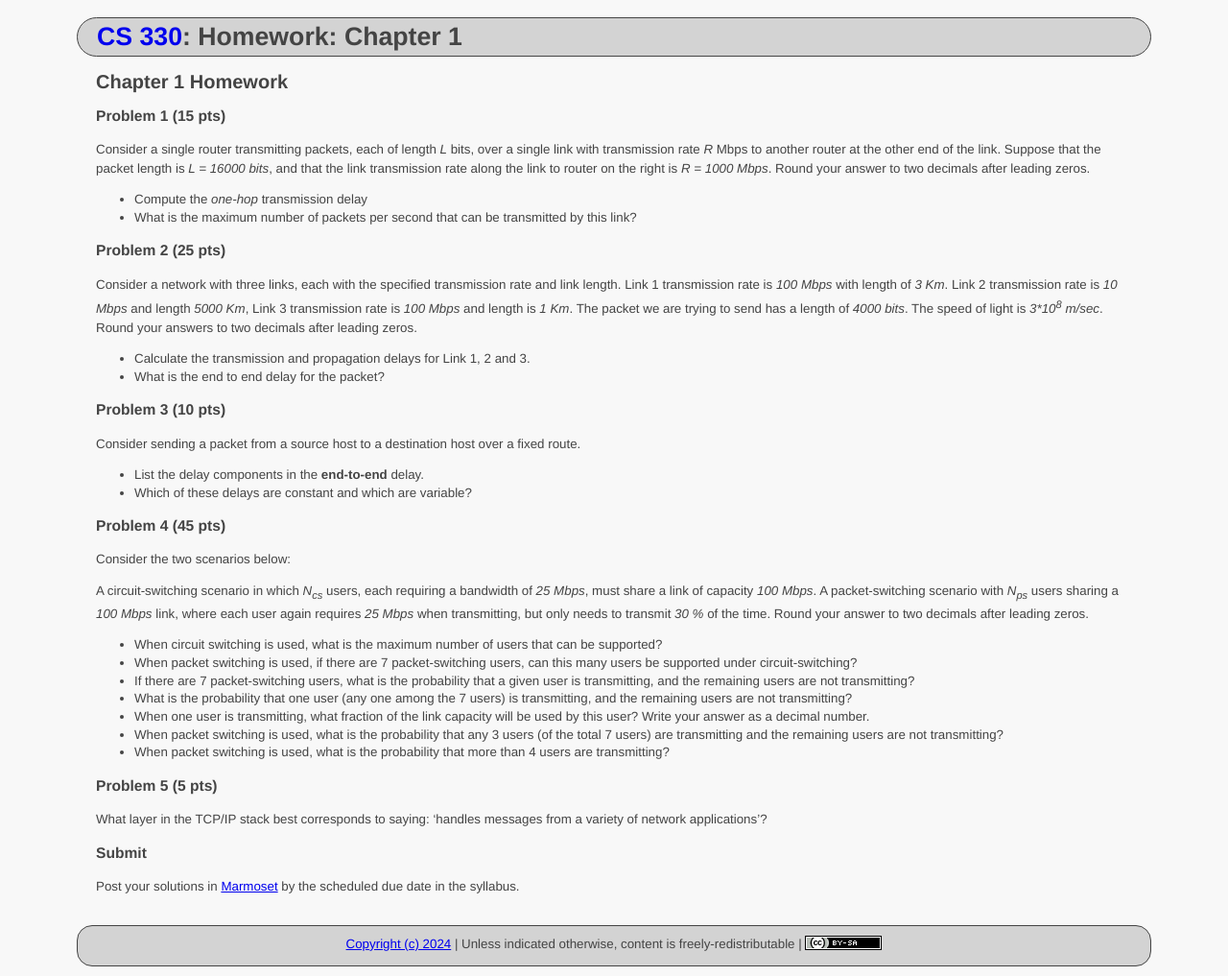
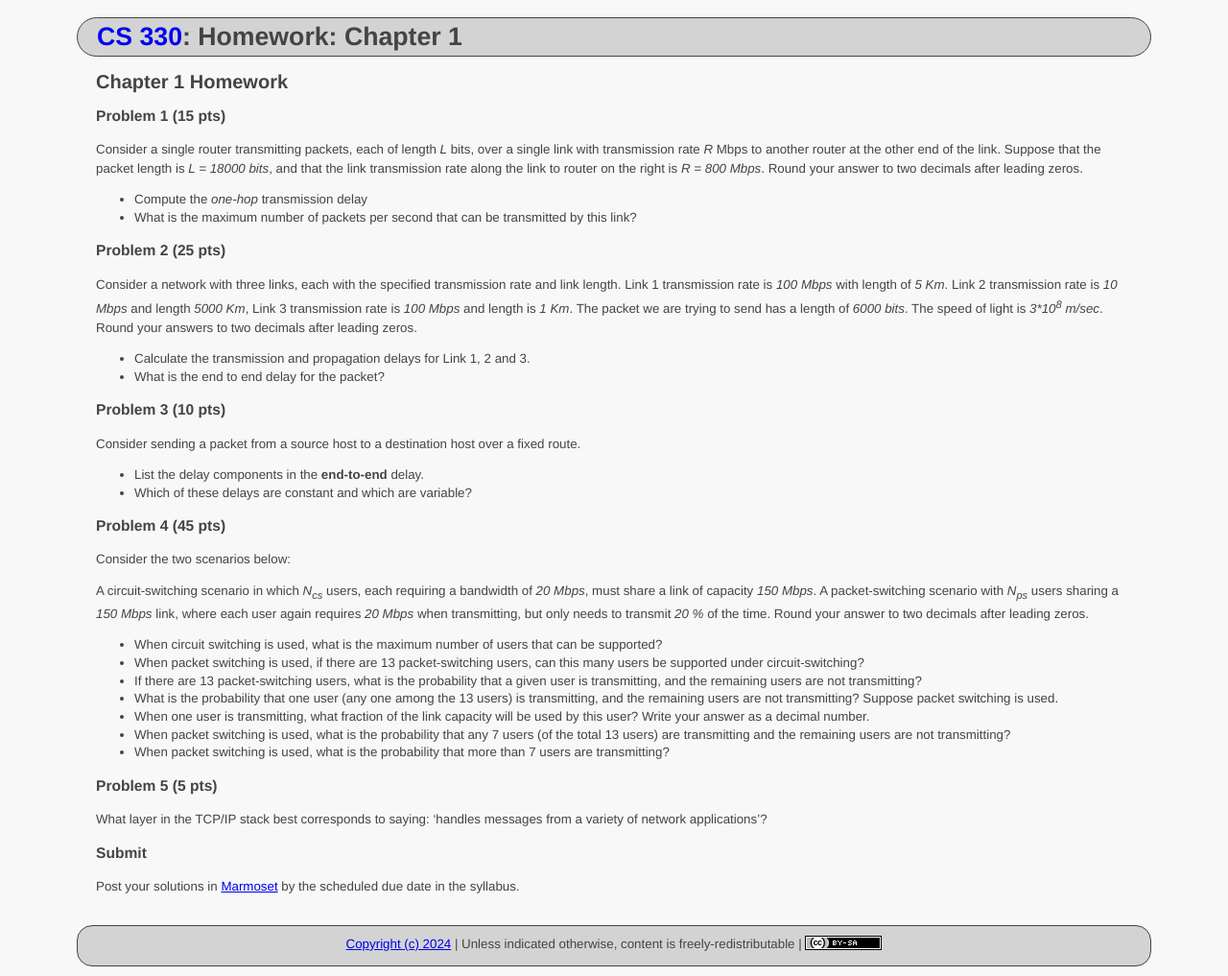
Before and after one commit to ycpcs/cs330-fall2024, a Jekyll site: the page built from assign/homework1.md, in a window 1280 px wide. Shown: the whole page at 96% size. Built offline with Jekyll 4.4.1, drawn with Linux system fonts in a browser that asks for light colours.

Commit message:
update homework

```diff
--- a/assign/homework1.md
+++ b/assign/homework1.md
@@ -7,12 +7,12 @@ title: "Homework: Chapter 1"
 ## Chapter 1 Homework
 
 ### Problem 1 (15 pts)
-Consider a single router transmitting packets, each of length _L_ bits, over a single link with transmission rate _R_ Mbps to another router at the other end of the link. Suppose that the packet length is _L = 16000 bits_, and that the link transmission rate along the link to router on the right is _R = 1000 Mbps_. Round your answer to two decimals after leading zeros.
+Consider a single router transmitting packets, each of length _L_ bits, over a single link with transmission rate _R_ Mbps to another router at the other end of the link. Suppose that the packet length is _L = 18000 bits_, and that the link transmission rate along the link to router on the right is _R = 800 Mbps_. Round your answer to two decimals after leading zeros.
   - Compute the _one-hop_ transmission delay
   - What is the maximum number of packets per second that can be transmitted by this link?
 
 ### Problem 2 (25 pts)
-Consider a network with three links, each with the specified transmission rate and link length. Link 1 transmission rate is _100 Mbps_ with length of _3 Km_. Link 2 transmission rate is _10 Mbps_ and length _5000 Km_, Link 3 transmission rate is _100 Mbps_ and length is _1 Km_. The packet we are trying to send has a length of _4000 bits_. The speed of light is _3*10<sup>8</sup> m/sec_. Round your answers to two decimals after leading zeros.
+Consider a network with three links, each with the specified transmission rate and link length. Link 1 transmission rate is _100 Mbps_ with length of _5 Km_. Link 2 transmission rate is _10 Mbps_ and length _5000 Km_, Link 3 transmission rate is _100 Mbps_ and length is _1 Km_. The packet we are trying to send has a length of _6000 bits_. The speed of light is _3*10<sup>8</sup> m/sec_. Round your answers to two decimals after leading zeros.
   - Calculate the transmission and propagation delays for Link 1, 2 and 3.
   - What is the end to end delay for the packet?
 
@@ -24,16 +24,16 @@ Consider sending a packet from a source host to a destination host over a fixed
 ### Problem 4 (45 pts)
 Consider the two scenarios below:
 
-A circuit-switching scenario in which _N<sub>cs</sub>_ users, each requiring a bandwidth of _25 Mbps_, must share a link of capacity _100 Mbps_.
-A packet-switching scenario with _N<sub>ps</sub>_ users sharing a _100 Mbps_ link, where each user again requires _25 Mbps_ when transmitting, but only needs to transmit _30 %_ of the time. Round your answer to two decimals after leading zeros.
+A circuit-switching scenario in which _N<sub>cs</sub>_ users, each requiring a bandwidth of _20 Mbps_, must share a link of capacity _150 Mbps_.
+A packet-switching scenario with _N<sub>ps</sub>_ users sharing a _150 Mbps_ link, where each user again requires _20 Mbps_ when transmitting, but only needs to transmit _20 %_ of the time. Round your answer to two decimals after leading zeros.
 
   - When circuit switching is used, what is the maximum number of users that can be supported?
-  - When packet switching is used, if there are 7 packet-switching users, can this many users be supported under circuit-switching?
-  - If there are 7 packet-switching users, what is the probability that a given user is transmitting, and the remaining users are not transmitting?
-  - What is the probability that one user (any one among the 7 users) is transmitting, and the remaining users are not transmitting?
+  - When packet switching is used, if there are 13 packet-switching users, can this many users be supported under circuit-switching?
+  - If there are 13 packet-switching users, what is the probability that a given user is transmitting, and the remaining users are not transmitting?
+  - What is the probability that one user (any one among the 13 users) is transmitting, and the remaining users are not transmitting? Suppose packet switching is used.
   - When one user is transmitting, what fraction of the link capacity will be used by this user? Write your answer as a decimal number.
-  - When packet switching is used, what is the probability that any 3 users (of the total 7 users) are transmitting and the remaining users are not transmitting?
-  - When packet switching is used, what is the probability that more than 4 users are transmitting?
+  - When packet switching is used, what is the probability that any 7 users (of the total 13 users) are transmitting and the remaining users are not transmitting?
+  - When packet switching is used, what is the probability that more than 7 users are transmitting?
 
 ### Problem 5 (5 pts)
 What layer in the TCP/IP stack best corresponds to saying: 'handles messages from a variety of network applications'?
```
